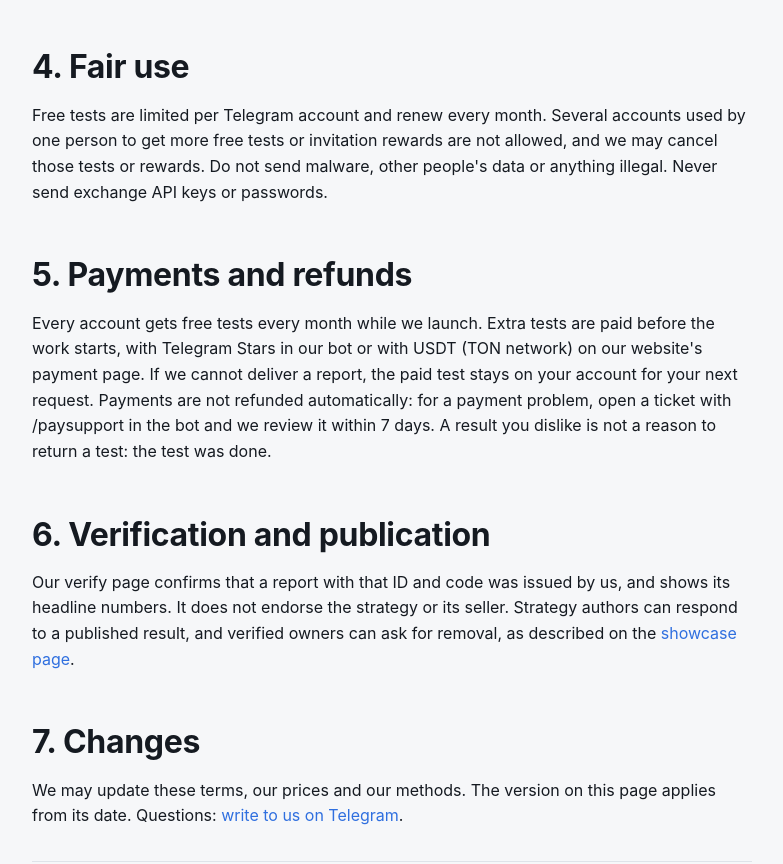
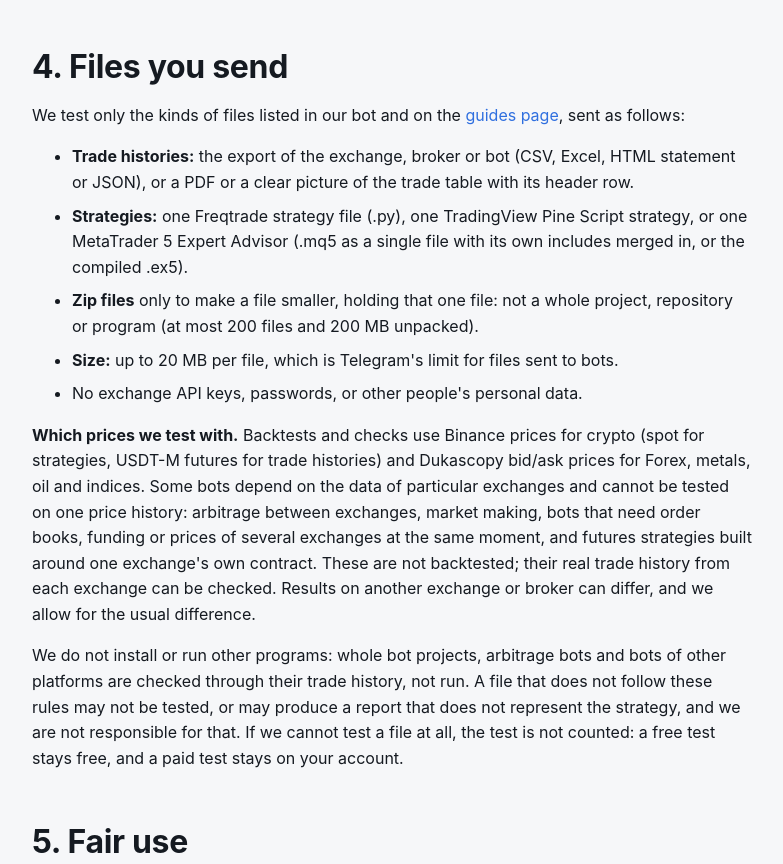
Before and after one commit to backteststation/backteststation.github.io, a plain HTML site: page terms.html in a window 1280 px wide. Shown: the part 910-1774 px from the top of the page, without its empty margins (64-847 px from the left). Drawn offline with Linux system fonts and the light colour scheme.

Commit message:
Terms: file rules, and which bots can only be checked through their trade history
Co-Authored-By: Claude Opus 5.5 <noreply@anthropic.com>

```diff
--- a/terms.html
+++ b/terms.html
@@ -20,7 +20,7 @@
 <body>
 <header id="top"></header>
 <main class="wrap guide">
-  <div class="page-head"><h1>Terms of service</h1><p>Last updated 3 November 2026. By ordering a test you accept these terms.</p></div>
+  <div class="page-head"><h1>Terms of service</h1><p>Last updated 9 November 2026. By ordering a test you accept these terms.</p></div>
   <article>
     <h2>1. What we provide</h2>
     <p>Backtest Station tests trading strategies, bots and trade histories against historical market data and sends a report.
@@ -36,21 +36,43 @@
       whether a result may be public, anonymous or private. We keep files, reports and account details on a best-effort basis
       for as long as we reasonably can, but we do not guarantee storage or backups: keep your own copies. You can ask us to
       delete your files and account data at any time through the bot.</p>
-    <h2>4. Fair use</h2>
+    <h2 id="files">4. Files you send</h2>
+    <p>We test only the kinds of files listed in our bot and on the <a href="guides.html">guides page</a>, sent as follows:</p>
+    <ul>
+      <li><b>Trade histories:</b> the export of the exchange, broker or bot (CSV, Excel, HTML statement or JSON), or a PDF
+        or a clear picture of the trade table with its header row.</li>
+      <li><b>Strategies:</b> one Freqtrade strategy file (.py), one TradingView Pine Script strategy, or one MetaTrader 5
+        Expert Advisor (.mq5 as a single file with its own includes merged in, or the compiled .ex5).</li>
+      <li><b>Zip files</b> only to make a file smaller, holding that one file: not a whole project, repository or program
+        (at most 200 files and 200 MB unpacked).</li>
+      <li><b>Size:</b> up to 20 MB per file, which is Telegram's limit for files sent to bots.</li>
+      <li>No exchange API keys, passwords, or other people's personal data.</li>
+    </ul>
+    <p><b>Which prices we test with.</b> Backtests and checks use Binance prices for crypto (spot for strategies, USDT-M
+      futures for trade histories) and Dukascopy bid/ask prices for Forex, metals, oil and indices. Some bots depend on the
+      data of particular exchanges and cannot be tested on one price history: arbitrage between exchanges, market making,
+      bots that need order books, funding or prices of several exchanges at the same moment, and futures strategies built
+      around one exchange's own contract. These are not backtested; their real trade history from each exchange can be
+      checked. Results on another exchange or broker can differ, and we allow for the usual difference.</p>
+    <p>We do not install or run other programs: whole bot projects, arbitrage bots and bots of other platforms are checked
+      through their trade history, not run. A file that does not follow these rules may not be tested, or may produce a report
+      that does not represent the strategy, and we are not responsible for that. If we cannot test a file at all, the test is
+      not counted: a free test stays free, and a paid test stays on your account.</p>
+    <h2>5. Fair use</h2>
     <p>Free tests are limited per Telegram account and renew every month. Several accounts used by one person to get more free tests or
       invitation rewards are not allowed, and we may cancel those tests or rewards. Do not send malware, other people's data
       or anything illegal. Never send exchange API keys or passwords.</p>
-    <h2>5. Payments and refunds</h2>
+    <h2>6. Payments and refunds</h2>
     <p>Every account gets free tests every month while we launch. Extra tests are paid before the work starts, with Telegram Stars in
       our bot or with USDT (TON network) on our website's payment page. If we cannot deliver a report, the paid test stays on
       your account for your next request. Payments are not refunded automatically: for a payment problem, open a ticket with
       /paysupport in the bot and we review it within 7 days. A result you dislike is not a reason to return a test: the test
       was done.</p>
-    <h2>6. Verification and publication</h2>
+    <h2>7. Verification and publication</h2>
     <p>Our verify page confirms that a report with that ID and code was issued by us, and shows its headline numbers. It does
       not endorse the strategy or its seller. Strategy authors can respond to a published result, and verified owners can ask
       for removal, as described on the <a href="showcase.html#authors">showcase page</a>.</p>
-    <h2>7. Changes</h2>
+    <h2>8. Changes</h2>
     <p>We may update these terms, our prices and our methods. The version on this page applies from its date. Questions:
       <a data-bot href="https://t.me/BacktestStationBot">write to us on Telegram</a>.</p>
   </article>
```
